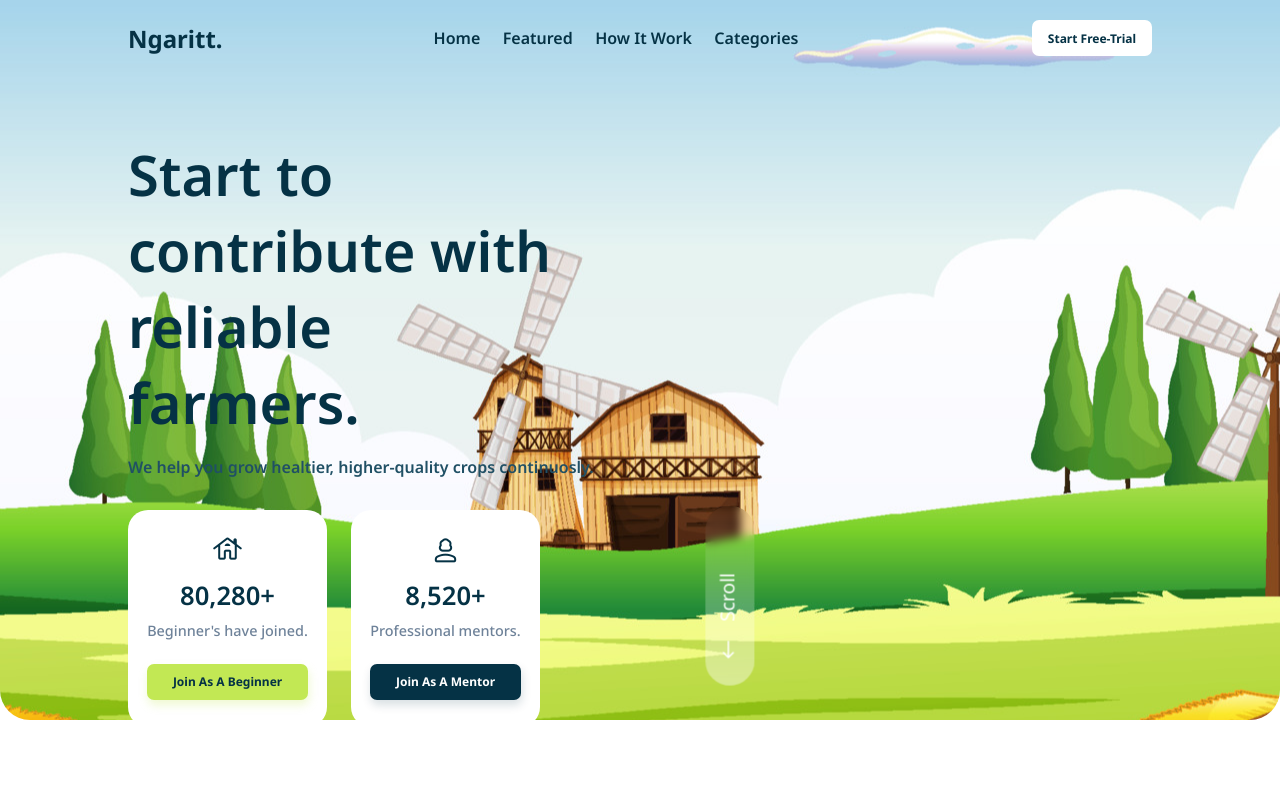
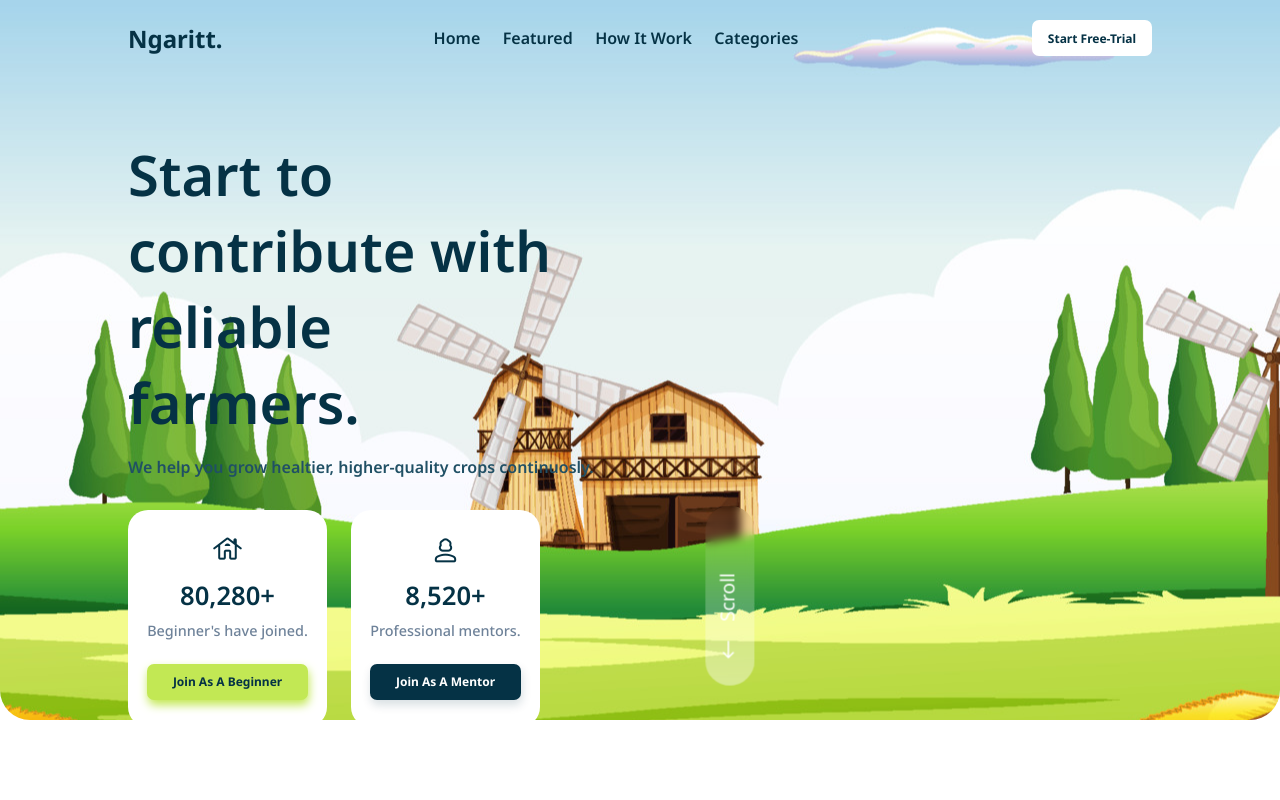
Before and after one commit to Tansi-Jones/Ngaritt-Farming-Basic, a plain HTML site: page index.html in a window 1280 px wide. Shown: the top 800 px of the page. Drawn offline with nearby package versions, Linux system fonts and the light colour scheme.

Commit message:
Update style.css

```diff
--- a/style.css
+++ b/style.css
@@ -369,7 +369,7 @@ html {
 .showcase-card > .btn-secondary {
   width: 100%;
   margin: 1.5rem 0 0.3rem 0;
-  box-shadow: 1px 5px 10px #c3e85444;
+  box-shadow: 1px 5px 10px #c3e854;
 }
 .showcase-card > .btn-primary {
   width: 100%;
```
